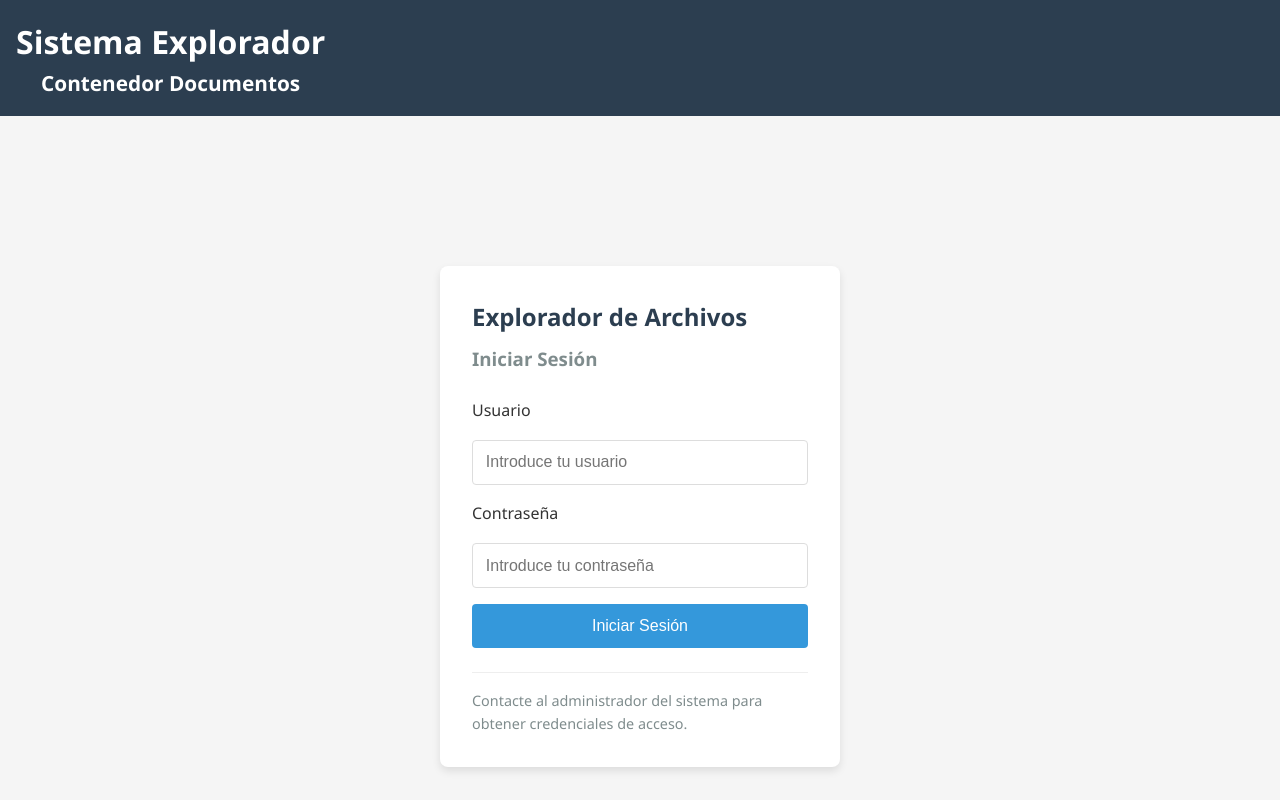
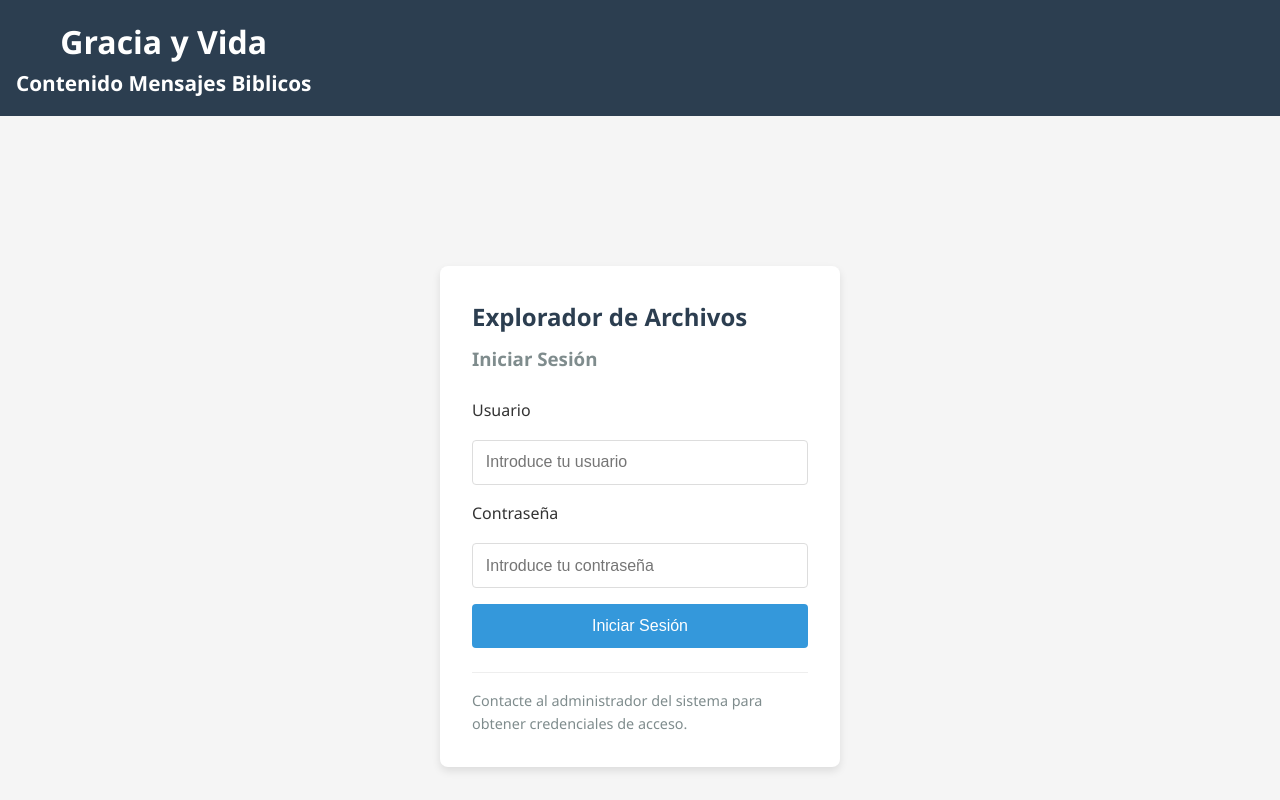
Before and after one commit to Directoryofsites/master, a React (Create React App) app in the folder frontend/: page / in a window 1280 px wide. Shown: the top 800 px of the page. Built offline with nearby package versions, Linux system fonts and the light colour scheme.

Commit message:
Cambiar nombre del sitio a Gracia y Vida - Recursos Iglesia

```diff
--- a/frontend/public/index.html
+++ b/frontend/public/index.html
@@ -24,7 +24,7 @@
       work correctly both with client-side routing and a non-root public URL.
       Learn how to configure a non-root public URL by running `npm run build`.
     -->
-    <title>Sistema Explorador - Contenedor Documentos</title>
+    <title>Gracia y Vida - Contenido Mensajes Biblicos</title>
   </head>
   <body>
     <noscript>You need to enable JavaScript to run this app.</noscript>
--- a/frontend/src/App.js
+++ b/frontend/src/App.js
@@ -11,8 +11,8 @@ function App() {
   const [isLoading, setIsLoading] = useState(true);
   const [showSettings, setShowSettings] = useState(false);
   const [siteSettings, setSiteSettings] = useState({
-    title: 'Sistema Explorador',
-    subtitle: 'Contenedor Documentos',
+    title: 'Gracia y Vida',
+    subtitle: 'Contenido Mensajes Biblicos',
     logo: ''
   });
 
```
